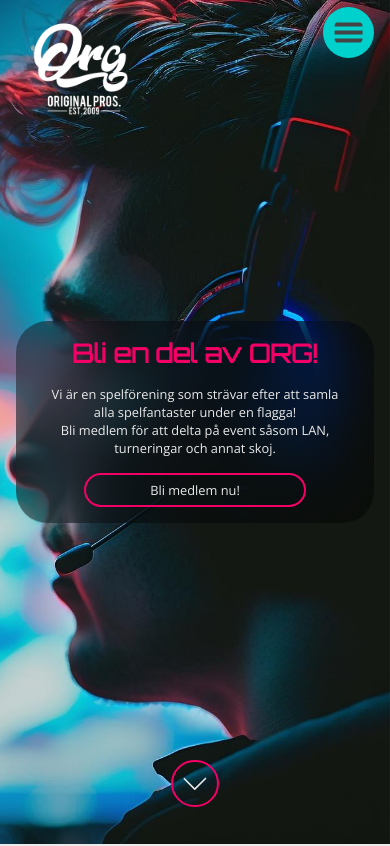
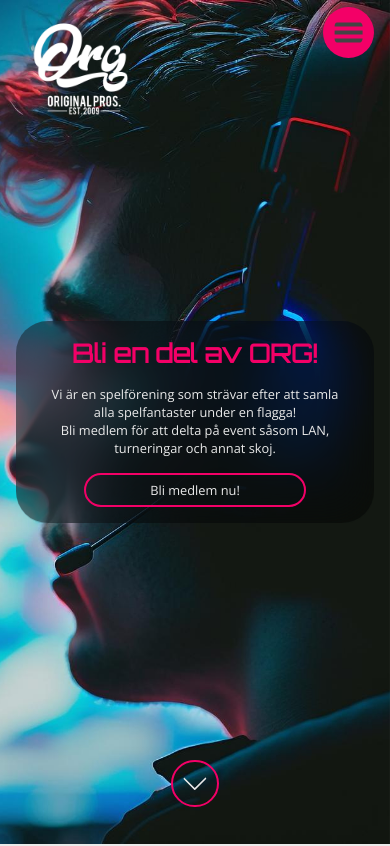
Before and after one commit to lordstimpa/ORG-Gaming-Association, a React (Vite) app: page / in a window 390 px wide. Shown: the top 846 px of the page. Built offline with nearby package versions, Linux system fonts and the light colour scheme.

Commit message:
Further improvements for responsive design

```diff
--- a/src/components/Homepage/Hero.jsx
+++ b/src/components/Homepage/Hero.jsx
@@ -29,8 +29,8 @@ const Body = styled.div`
     border-radius: 2em;
     backdrop-filter: blur(25px);
     background: rgba(0, 0, 0, 0.4);
-    padding: 2em;
-    margin: 1em;
+    padding: 2rem;
+    margin: 1rem;
   }
 
   & .Title {
--- a/src/components/Navigation/Mobile-Nav.jsx
+++ b/src/components/Navigation/Mobile-Nav.jsx
@@ -17,7 +17,7 @@ const Body = styled.div`
   }
 
   ::-webkit-scrollbar-thumb {
-    background-color: #00d1cd;
+    background-color: #f30067;
     border-radius: 1rem;
   }
 
@@ -27,25 +27,26 @@ const Body = styled.div`
 
   & .Link {
     font-weight: 600;
-    font-size: 1.5rem;
-    color: #00d1cd;
+    font-size: 1.2rem;
+    color: #f30067;
     text-decoration: none;
     width: fit-content;
     transition: color 0.2s ease-in-out;
 
     :hover {
-      color: #00d1cd;
+      color: #eaeaea;
     }
   }
 
   & .DropLink {
     color: #eaeaea;
     text-decoration: none;
-    padding: 0.5rem 1rem;
+    margin: 0.5rem;
+    padding: 0.5rem;
     transition: color 0.2s ease-in-out;
 
     :hover {
-      color: #00d1cd;
+      color: #f30067;
     }
   }
 
@@ -61,6 +62,7 @@ const Body = styled.div`
   & .GrandChild {
     display: flex;
     flex-direction: column;
+    margin-top: 1rem;
   }
 `;
 
--- a/src/components/Navigation/Nav.jsx
+++ b/src/components/Navigation/Nav.jsx
@@ -143,7 +143,7 @@ const Body = styled.div`
     & .HamburgerIcon {
       padding: 0.3em;
       color: #444444;
-      background: #00d1cd;
+      background: #f30067;
       border-radius: 50%;
       font-size: 2em;
       transition: color 0.2s ease-in-out;
--- a/src/components/Subpages/DynamicComponent.jsx
+++ b/src/components/Subpages/DynamicComponent.jsx
@@ -135,54 +135,57 @@ const Body = styled.div`
     }
 
     & .EventContainer {
+      width: 640px;
       position: relative;
       display: flex;
+      align-self: center;
       flex-direction: column;
       margin: 1rem;
       text-align: center;
       border-radius: 2rem;
       border: 3px solid #f30067;
       overflow: hidden;
-      transition: all 0.2s ease-in-out;
+      transition: 0.2s ease-in-out;
 
       & .TextContainer {
         position: absolute;
+        width: inherit;
         top: 50%;
         left: 50%;
         transform: translate(-50%, -50%);
+        padding: 1rem 0;
+        backdrop-filter: blur(15px);
+        background: rgba(0, 0, 0, 0.4);
         z-index: 1;
 
         & h2 {
           color: #f30067;
           text-shadow: 1px 1px #eaeaea;
-          font-size: 3rem;
+          font-size: 2rem;
         }
 
         & p {
           color: #eaeaea;
-          font-size: 1.5rem;
+          margin-top: 1rem;
         }
-      }
-
-      & img {
-        filter: blur(5px);
-        transition: all 0.2s ease-in-out;
       }
 
       :hover {
         cursor: pointer;
         transform: scale(1.02);
         box-shadow: rgba(0, 0, 0, 0.3) 0px 15px 45px;
-
-        & img {
-          filter: blur(0px);
-        }
       }
     }
   }
 
   @media only screen and (max-width: 1280px) {
     grid-template-columns: 1rem auto 70% auto 1rem;
+
+    & .Title {
+      & h1 {
+        letter-spacing: normal;
+      }
+    }
 
     & .Info {
       grid-column: 3 / 5;
@@ -203,6 +206,21 @@ const Body = styled.div`
           margin: 0 0 2rem 0;
         }
       }
+
+      & .EventContainer {
+        width: 77svw;
+        margin: 1rem 0;
+      }
+    }
+  }
+
+  @media only screen and (max-width: 720px) {
+    & .Title {
+      padding: 1rem 0 1rem 0;
+      & h1 {
+        letter-spacing: normal;
+        font-size: 9vw;
+      }
     }
   }
 
@@ -211,6 +229,20 @@ const Body = styled.div`
       & .CardContainer {
         & .Card {
           width: 100%;
+        }
+      }
+
+      & .Medlem {
+        & a {
+          padding: 0.5rem 1rem;
+        }
+      }
+
+      & .EventHeader {
+        flex-direction: column;
+
+        & .EventName {
+          margin-bottom: 1rem;
         }
       }
     }
--- a/src/components/Subpages/Sub-NavLinks.jsx
+++ b/src/components/Subpages/Sub-NavLinks.jsx
@@ -20,7 +20,7 @@ const Body = styled.div`
     }
 
     & .LinkContainer {
-      min-width: fit-content;
+      width: fit-content;
 
       & .MainLinkContainer {
         display: flex;
--- a/src/components/Subpages/SubSub-EventInfo.jsx
+++ b/src/components/Subpages/SubSub-EventInfo.jsx
@@ -39,7 +39,7 @@ const EventInfo = () => {
         {eventInfo && (
           <>
             <div className="EventHeader">
-              <h3>{eventInfo.name}</h3>
+              <h3 className="EventName">{eventInfo.name}</h3>
               <h3>
                 {eventInfo.start_date} - {eventInfo.start_time}
               </h3>
--- a/src/components/Subpages/SubSub-PastEvents.jsx
+++ b/src/components/Subpages/SubSub-PastEvents.jsx
@@ -41,8 +41,9 @@ const PastEvents = () => {
           >
             <div className="TextContainer">
               <h2>{event.name}</h2>
-              <p>{event.start_date}</p>
-              <p>{event.start_time}</p>
+              <p>
+                {event.start_date} - {event.start_time}
+              </p>
             </div>
             <img src={event.cover_source} alt="Event Cover" />
           </Link>
--- a/src/components/Subpages/SubSub-UpcommingEvents.jsx
+++ b/src/components/Subpages/SubSub-UpcommingEvents.jsx
@@ -41,8 +41,9 @@ const PastEvents = () => {
           >
             <div className="TextContainer">
               <h2>{event.name}</h2>
-              <p>{event.start_date}</p>
-              <p>{event.start_time}</p>
+              <p>
+                {event.start_date} - {event.start_time}
+              </p>
             </div>
             <img src={event.cover_source} alt="Event Cover" />
           </Link>
```
